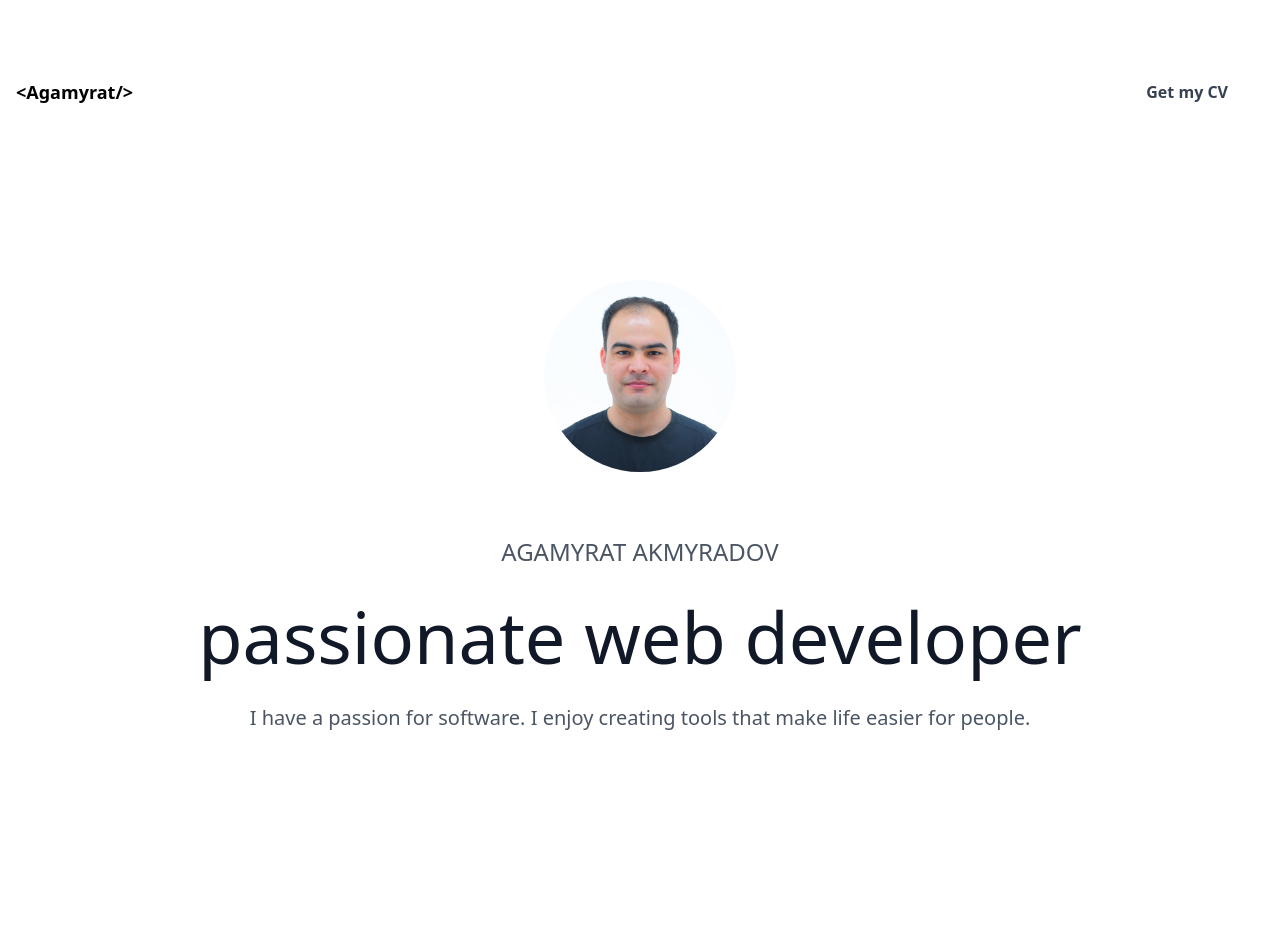
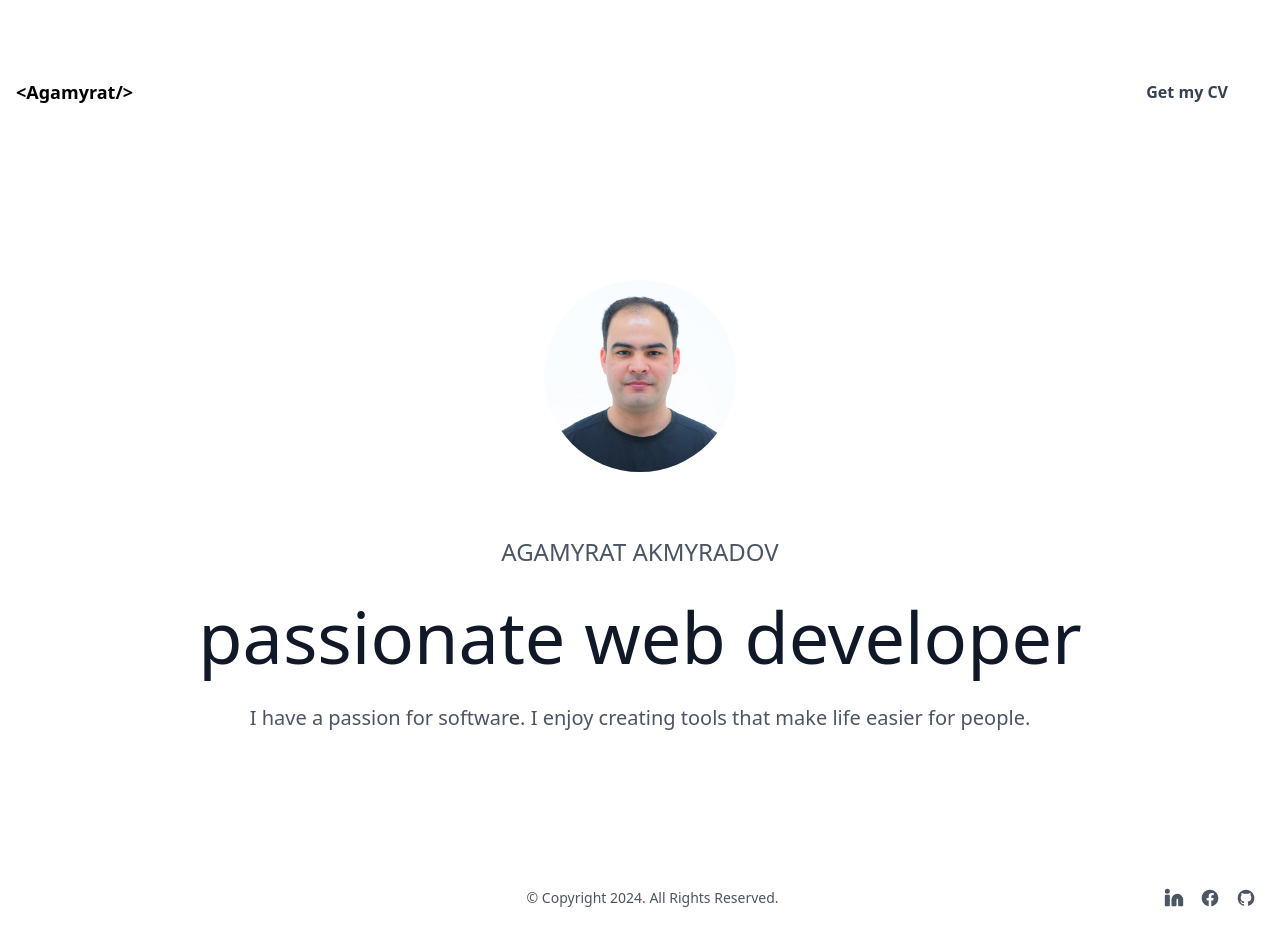
Before and after one commit to agamyrat301/nuxt3_portfolio, a Nuxt app: page / in a window 1280 px wide. Before the commit the page ends 860 px from the top, so only its background shows below. Built offline with nearby package versions, Linux system fonts and the light colour scheme.

Commit message:
footer added

```diff
--- a/app.vue
+++ b/app.vue
@@ -27,6 +27,42 @@
     </div>
 
   </section>
+
+  <footer class="bg-white dark:bg-gray-900">
+    <div class="container flex flex-col items-center justify-between p-6 mx-auto space-y-4 sm:space-y-0 sm:flex-row">
+        <a href="#">
+            <h1 class="font-semibold text-white text-lg"> <span>{{ title }}</span> </h1>
+        </a>
+
+        <p class="text-sm text-gray-600 dark:text-gray-300">© Copyright 2024. All Rights Reserved.</p>
+
+        <div class="flex -mx-2">
+
+            <a href="https://www.linkedin.com/in/agamyrat-akmyradov-308845182/" target="_blank" class="mx-2 text-gray-600 transition-colors duration-300 dark:text-gray-300 hover:text-blue-500 dark:hover:text-blue-400" aria-label="Reddit">
+
+                <svg class="w-5 h-5 fill-current feather feather-linkedin" xmlns="http://www.w3.org/2000/svg" width="24" height="24" viewBox="0 0 24 24" fill="none" stroke="currentColor" stroke-width="2" stroke-linecap="round" stroke-linejoin="round"><path d="M16 8a6 6 0 0 1 6 6v7h-4v-7a2 2 0 0 0-2-2 2 2 0 0 0-2 2v7h-4v-7a6 6 0 0 1 6-6z"></path><rect x="2" y="9" width="4" height="12"></rect><circle cx="4" cy="4" r="2"></circle></svg>
+            </a>
+
+            <a href="https://www.facebook.com/agamyrat113204/" target="_blank" class="mx-2 text-gray-600 transition-colors duration-300 dark:text-gray-300 hover:text-blue-500 dark:hover:text-blue-400" aria-label="Facebook">
+                <svg class="w-5 h-5 fill-current" viewBox="0 0 24 24" fill="none"
+                    xmlns="http://www.w3.org/2000/svg">
+                    <path
+                        d="M2.00195 12.002C2.00312 16.9214 5.58036 21.1101 10.439 21.881V14.892H7.90195V12.002H10.442V9.80204C10.3284 8.75958 10.6845 7.72064 11.4136 6.96698C12.1427 6.21332 13.1693 5.82306 14.215 5.90204C14.9655 5.91417 15.7141 5.98101 16.455 6.10205V8.56104H15.191C14.7558 8.50405 14.3183 8.64777 14.0017 8.95171C13.6851 9.25566 13.5237 9.68693 13.563 10.124V12.002H16.334L15.891 14.893H13.563V21.881C18.8174 21.0506 22.502 16.2518 21.9475 10.9611C21.3929 5.67041 16.7932 1.73997 11.4808 2.01722C6.16831 2.29447 2.0028 6.68235 2.00195 12.002Z">
+                    </path>
+                </svg>
+            </a>
+
+            <a href="https://github.com/agamyrat301" target="_blank" class="mx-2 text-gray-600 transition-colors duration-300 dark:text-gray-300 hover:text-blue-500 dark:hover:text-blue-400" aria-label="Github">
+                <svg class="w-5 h-5 fill-current" viewBox="0 0 24 24" fill="none"
+                    xmlns="http://www.w3.org/2000/svg">
+                    <path
+                        d="M12.026 2C7.13295 1.99937 2.96183 5.54799 2.17842 10.3779C1.395 15.2079 4.23061 19.893 8.87302 21.439C9.37302 21.529 9.55202 21.222 9.55202 20.958C9.55202 20.721 9.54402 20.093 9.54102 19.258C6.76602 19.858 6.18002 17.92 6.18002 17.92C5.99733 17.317 5.60459 16.7993 5.07302 16.461C4.17302 15.842 5.14202 15.856 5.14202 15.856C5.78269 15.9438 6.34657 16.3235 6.66902 16.884C6.94195 17.3803 7.40177 17.747 7.94632 17.9026C8.49087 18.0583 9.07503 17.99 9.56902 17.713C9.61544 17.207 9.84055 16.7341 10.204 16.379C7.99002 16.128 5.66202 15.272 5.66202 11.449C5.64973 10.4602 6.01691 9.5043 6.68802 8.778C6.38437 7.91731 6.42013 6.97325 6.78802 6.138C6.78802 6.138 7.62502 5.869 9.53002 7.159C11.1639 6.71101 12.8882 6.71101 14.522 7.159C16.428 5.868 17.264 6.138 17.264 6.138C17.6336 6.97286 17.6694 7.91757 17.364 8.778C18.0376 9.50423 18.4045 10.4626 18.388 11.453C18.388 15.286 16.058 16.128 13.836 16.375C14.3153 16.8651 14.5612 17.5373 14.511 18.221C14.511 19.555 14.499 20.631 14.499 20.958C14.499 21.225 14.677 21.535 15.186 21.437C19.8265 19.8884 22.6591 15.203 21.874 10.3743C21.089 5.54565 16.9181 1.99888 12.026 2Z">
+                    </path>
+                </svg>
+            </a>
+        </div>
+    </div>
+</footer>
 </template>
 
 <script setup>
```
